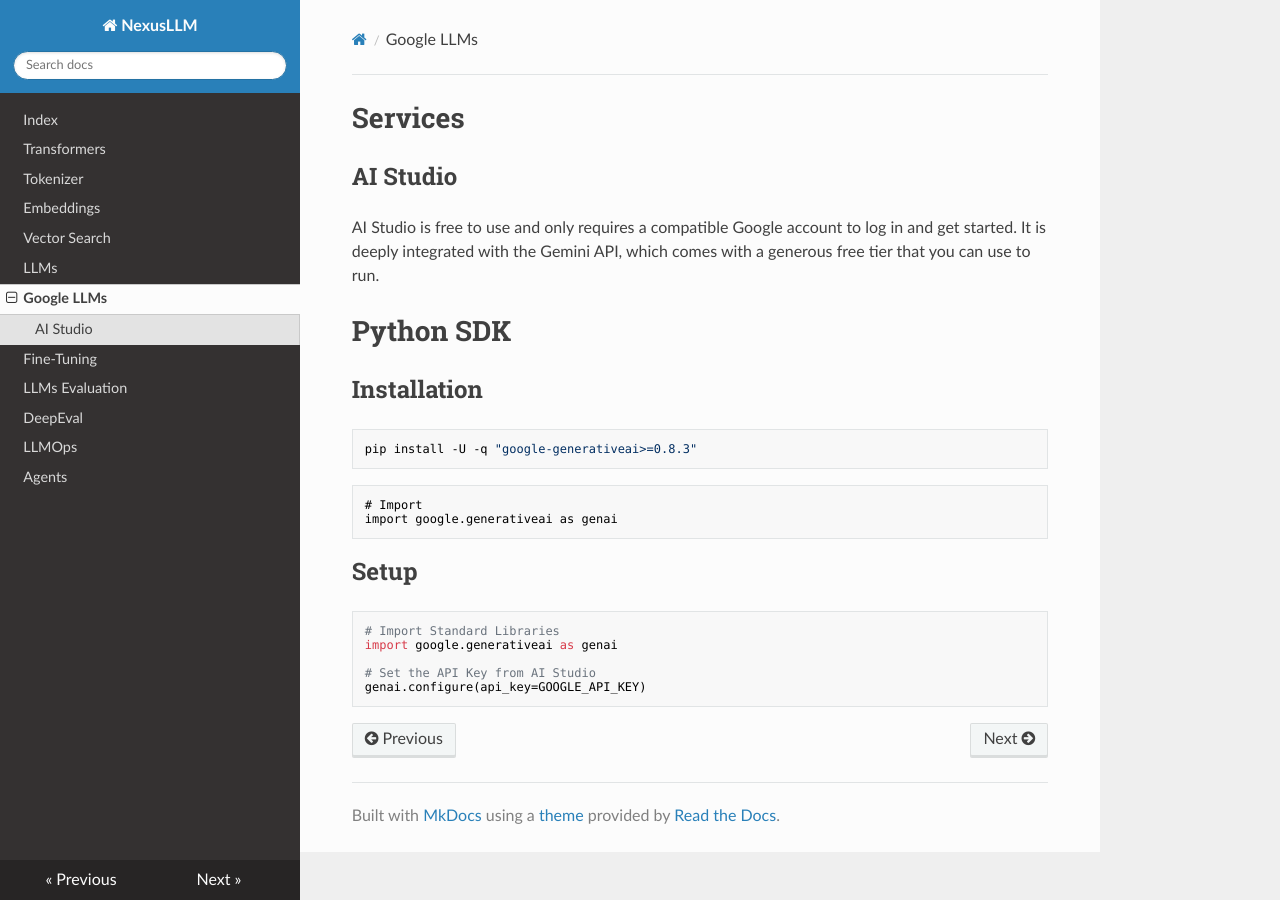
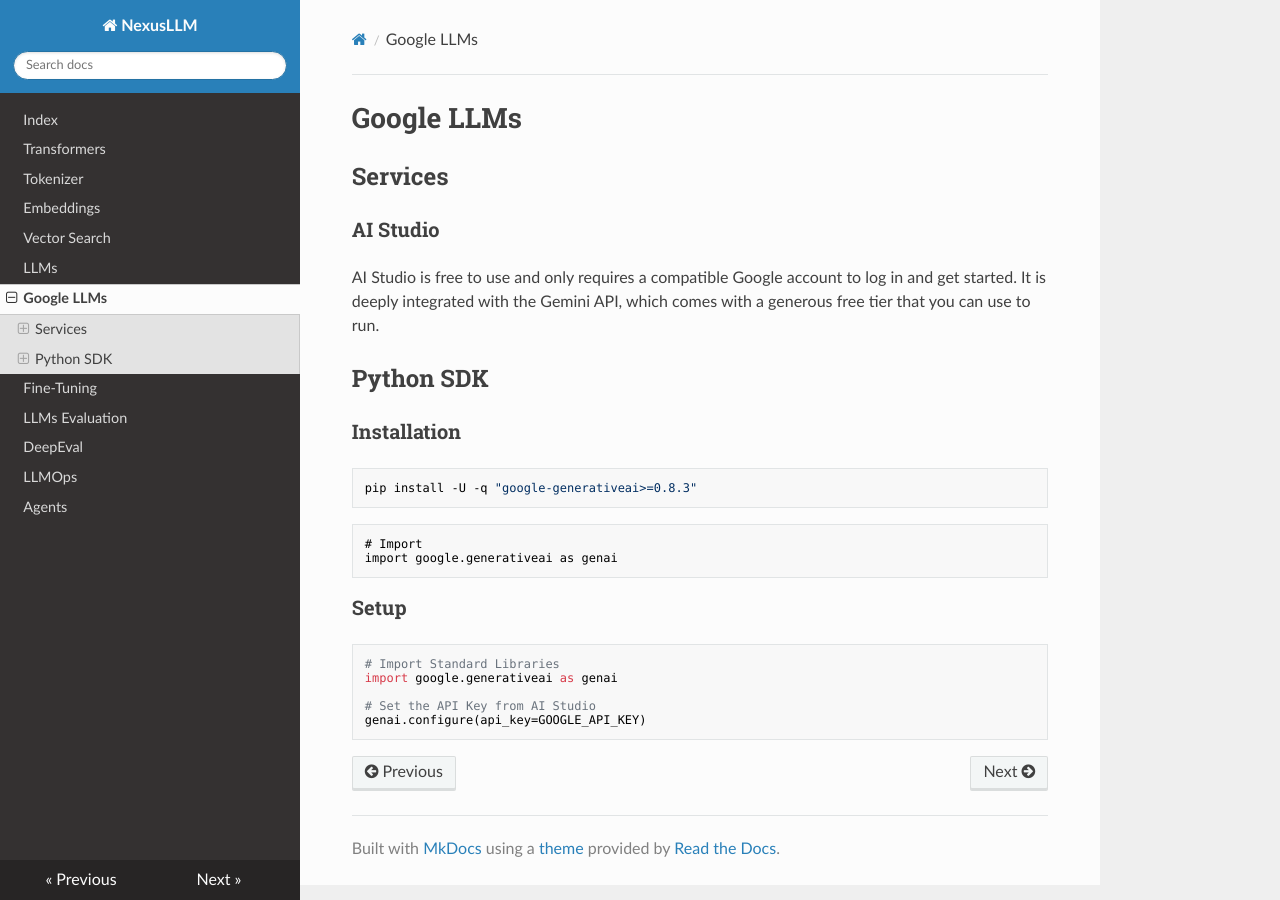
Before and after one commit to Volscente/NexusLLM, an MkDocs documentation site: the page built from documentation/docs/google_llms.md, in a window 1280 px wide. Built offline with MkDocs 1.6.1, drawn with Linux system fonts in a browser that asks for light colours; nearby versions of some CDN libraries.

Commit message:
Update google_llms.md

````diff
--- a/documentation/docs/google_llms.md
+++ b/documentation/docs/google_llms.md
@@ -1,10 +1,11 @@
-# Services
-## AI Studio
+# Google LLMs
+## Services
+### AI Studio
 AI Studio is free to use and only requires a compatible Google account to log in and get started. It is deeply
 integrated with the Gemini API, which comes with a generous free tier that you can use to run.
 
-# Python SDK
-## Installation
+## Python SDK
+### Installation
 ```bash
 pip install -U -q "google-generativeai>=0.8.3"
 ```
@@ -13,7 +14,7 @@ pip install -U -q "google-generativeai>=0.8.3"
 import google.generativeai as genai
 ```
 
-## Setup
+### Setup
 ```python
 # Import Standard Libraries
 import google.generativeai as genai
````
